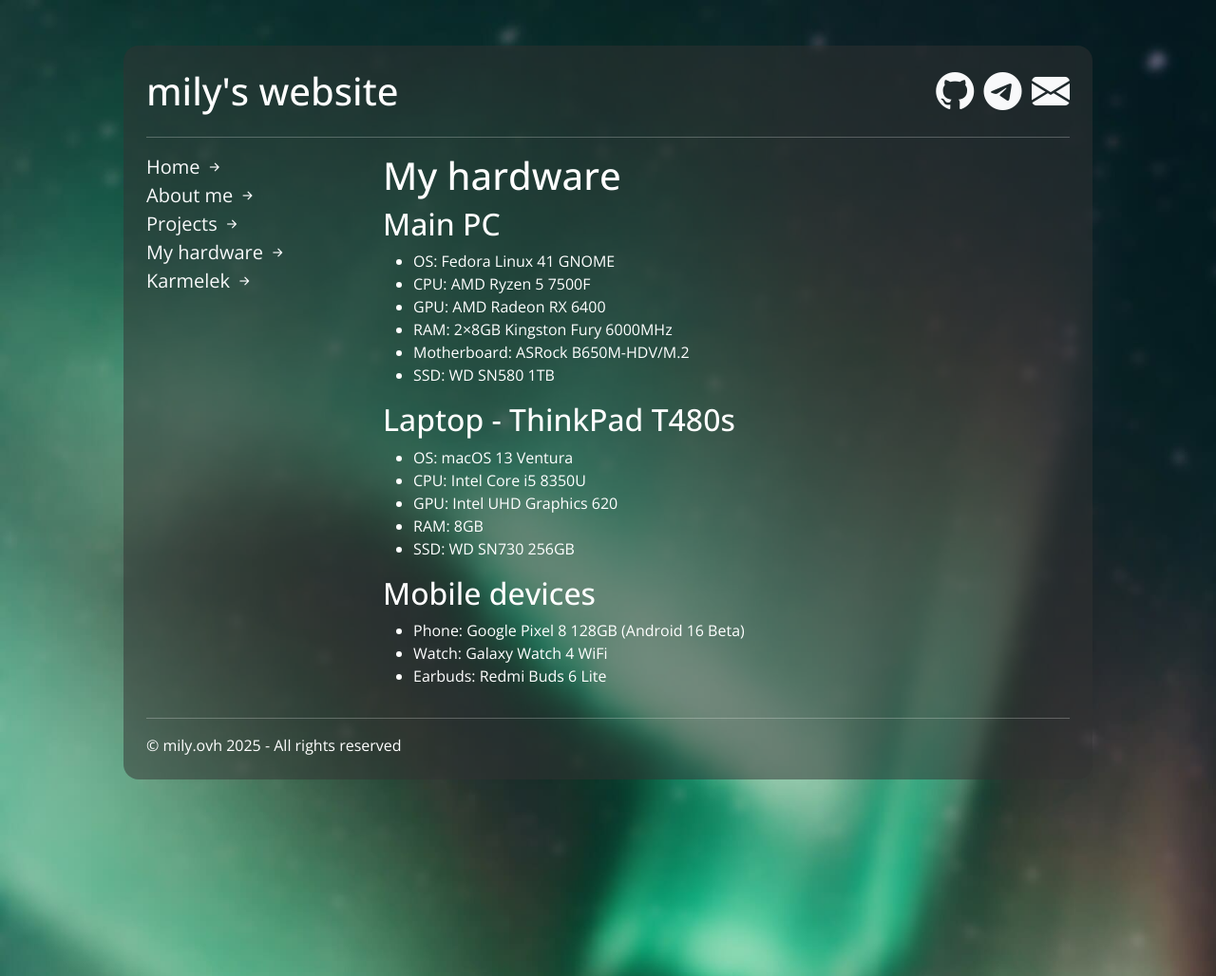
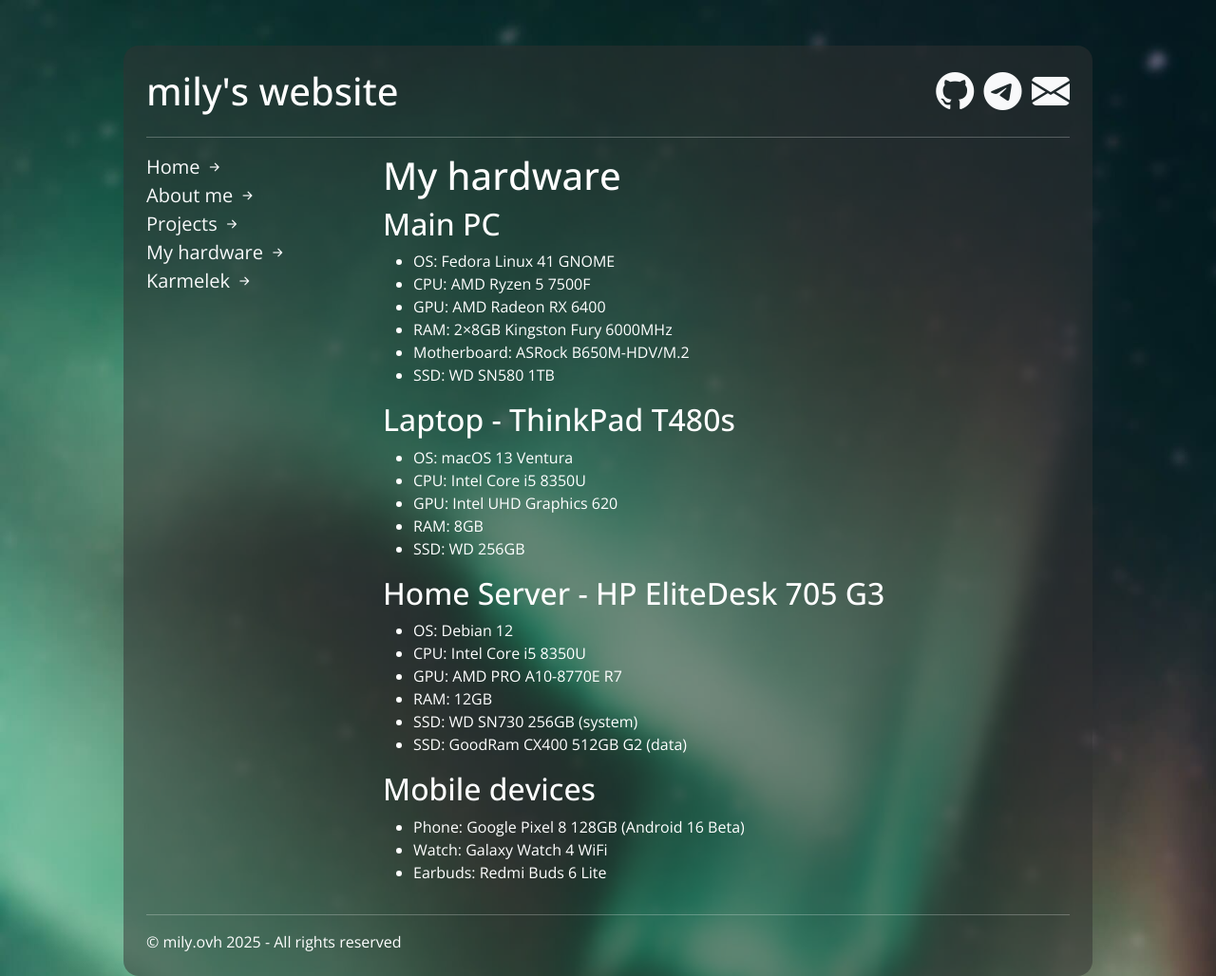
Before and after one commit to milyd/milyovh, a Jekyll site: the page built from hardware.md, in a window 1280 px wide. Shown: the whole page at 95% size. Built offline with Jekyll 4.4.1, drawn with Linux system fonts in a browser that asks for light colours.

Commit message:
My hardware: Add "Home server" section

```diff
--- a/_data/hardware.yaml
+++ b/_data/hardware.yaml
@@ -16,7 +16,17 @@ hardware:
         <li>CPU: Intel Core i5 8350U</li>
         <li>GPU: Intel UHD Graphics 620</li>
         <li>RAM: 8GB</li>
-        <li>SSD: WD SN730 256GB</li>
+        <li>SSD: WD 256GB</li>
+      </ul>
+  - title: "Home Server - HP EliteDesk 705 G3"
+    description: |
+      <ul>
+        <li>OS: Debian 12</li>
+        <li>CPU: Intel Core i5 8350U</li>
+        <li>GPU: AMD PRO A10-8770E R7</li>
+        <li>RAM: 12GB</li>
+        <li>SSD: WD SN730 256GB (system)</li>
+        <li>SSD: GoodRam CX400 512GB G2 (data)</li>
       </ul>
   - title: "Mobile devices"
     description: |
```
